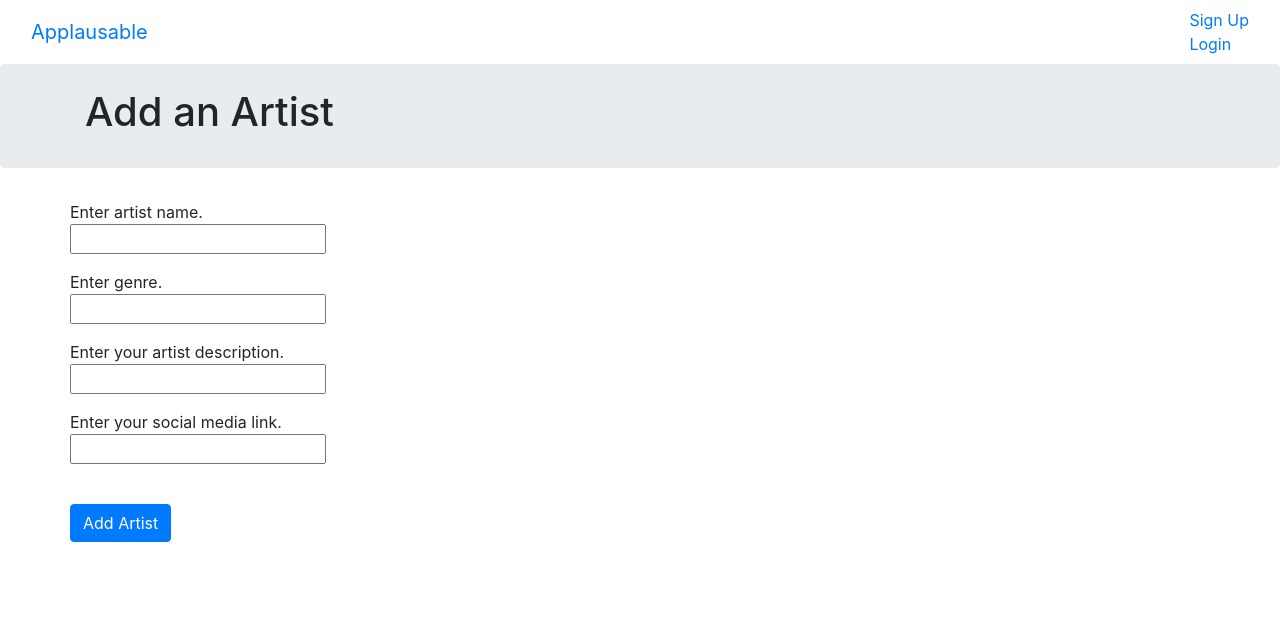
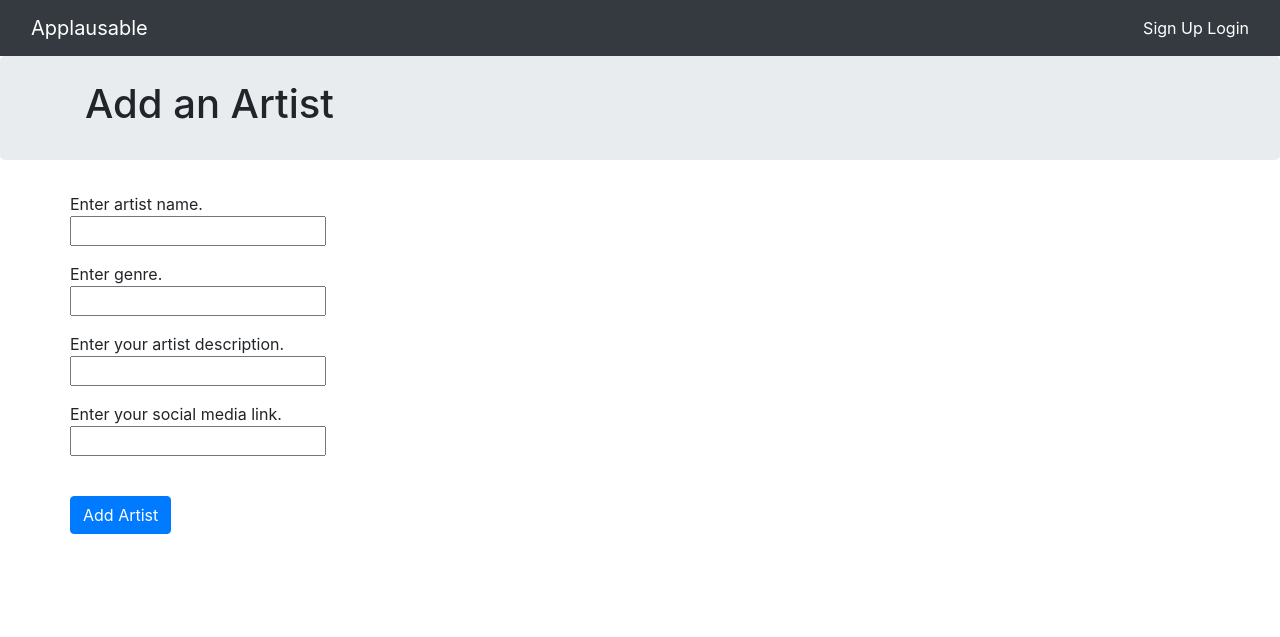
Before and after one commit to amykidd2/Applausable_WAD2_Group_Project, a Django app: page /add_artist/ in a window 1280 px wide. Shown: the top 637 px of the page. Run offline with Django 3.2, Linux system fonts and the light colour scheme; some libraries are stand-ins or nearby versions.

Commit message:
Altered navbar so it matches wireframe

```diff
--- a/templates/applausable/base.html
+++ b/templates/applausable/base.html
@@ -17,7 +17,7 @@
     </head>
 
     <body>
-        <nav class="navbar navbar-inverse navbar-fixed-top">
+        <nav class="navbar navbar-inverse navbar-fixed-top navbar-dark bg-dark">
             <div class="container-fluid">
               <div class="navbar-header">
                 <a class="navbar-brand" href="{% url 'home' %}">Applausable</a>
@@ -25,11 +25,12 @@
               <ul class="nav navbar-nav">
                 <!--For some reason when regestering url don't need app_name ('applausable:home')-->
                 {% if user.is_authenticated %}
-                    <li><a href="{% url 'restricted' %}">Restricted Page</a></li>
-                    <li><a href="{% url 'logout' %}">Logout</a></li>
+                    <li><a href="{% url 'restricted' %}"style="color:#ffffff;">Restricted Page</a> <a href="{% url 'logout' %}"style="color:#ffffff;">Logout</a></li>
+
                 {% else %}
-                    <li><a href="{% url 'signup' %}"><span class="glyphicon glyphicon-user"></span>Sign Up</a></li>
-                    <li><a href="{% url 'login' %}"><span class="glyphicon glyphicon-log-in"></span>Login</a></li>
+                    <li><a href="{% url 'signup' %}"style="color:#ffffff;"><span class="glyphicon glyphicon-user"></span>Sign Up</a> <a href="{% url 'login' %}"style="color:#ffffff;"><span class="glyphicon glyphicon-log-in"></span>Login</a></li>
+
+
                 {% endif %}
               </ul>
             </div>
```
